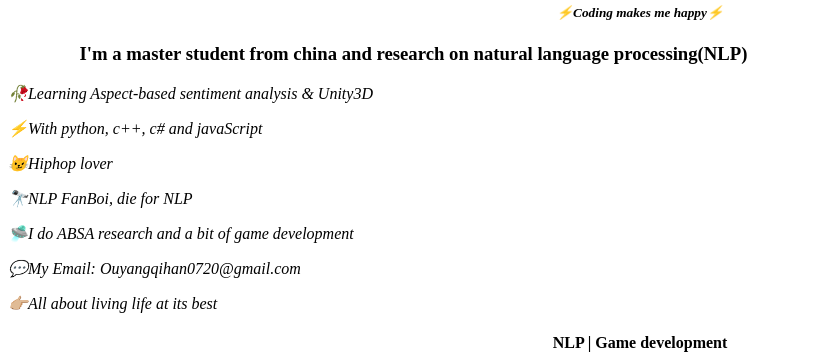
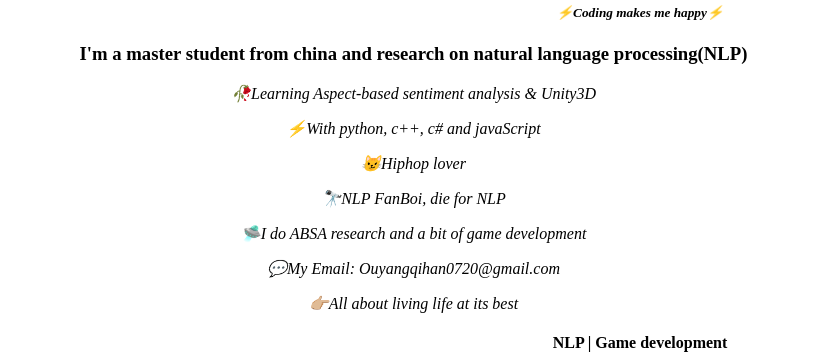
Before and after one commit to ouy7han/ouy7han.github.io, a plain HTML site: page index.html in a window 1280 px wide. Shown: the part 164-527 px from the top of the page, 0-817 px from the left. Drawn offline with Linux system fonts and the light colour scheme; grey boxes are pictures that could not be loaded.

Commit message:
Update index.html

```diff
--- a/index.html
+++ b/index.html
@@ -26,19 +26,19 @@
   <h3>I'm a master student from china and research on natural language processing(NLP)</h3>
 </p>
 
-<p align="left"><i>🥀Learning Aspect-based sentiment analysis & Unity3D</i></p>
+<p align="center"><i>🥀Learning Aspect-based sentiment analysis & Unity3D</i></p>
 
-<p align="left"><i>⚡️With python, c++, c# and javaScript</i></p>
+<p align="center"><i>⚡️With python, c++, c# and javaScript</i></p>
 
-<p align="left"><i>😼Hiphop lover</i></p>
+<p align="center"><i>😼Hiphop lover</i></p>
 
-<p align="left"><i>🔭NLP FanBoi, die for NLP</i></p>
+<p align="center"><i>🔭NLP FanBoi, die for NLP</i></p>
 
-<p align="left"><i>🛸I do ABSA research and a bit of game development</i></p>
+<p align="center"><i>🛸I do ABSA research and a bit of game development</i></p>
 
-<p align="left"><i>💬My Email: Ouyangqihan0720@gmail.com</i></p>
+<p align="center"><i>💬My Email: Ouyangqihan0720@gmail.com</i></p>
 
-<p align="left"><i>👉🏼All about living life at its best</i></p>
+<p align="center"><i>👉🏼All about living life at its best</i></p>
 
 <p align="center">
   <h4> NLP | Game development </h4>
```
